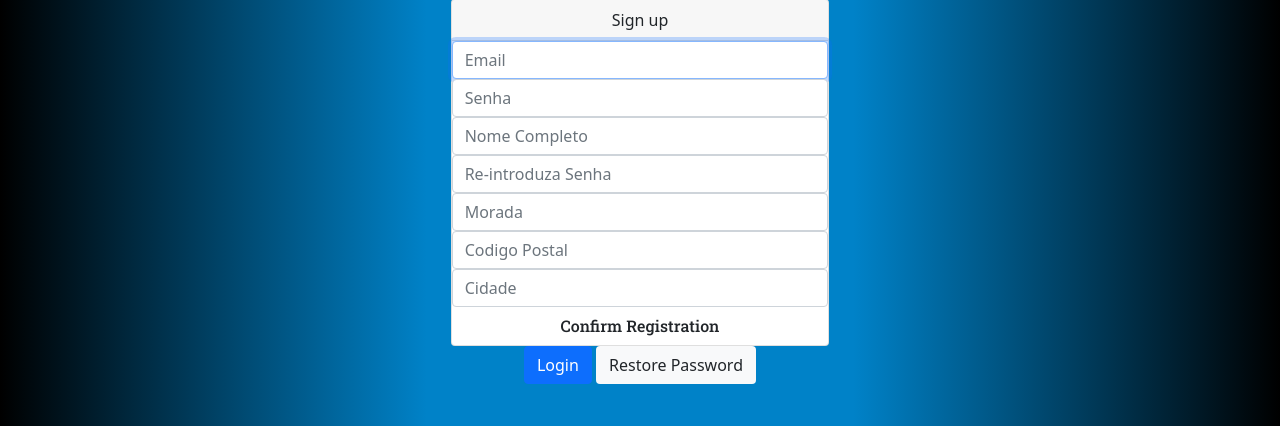
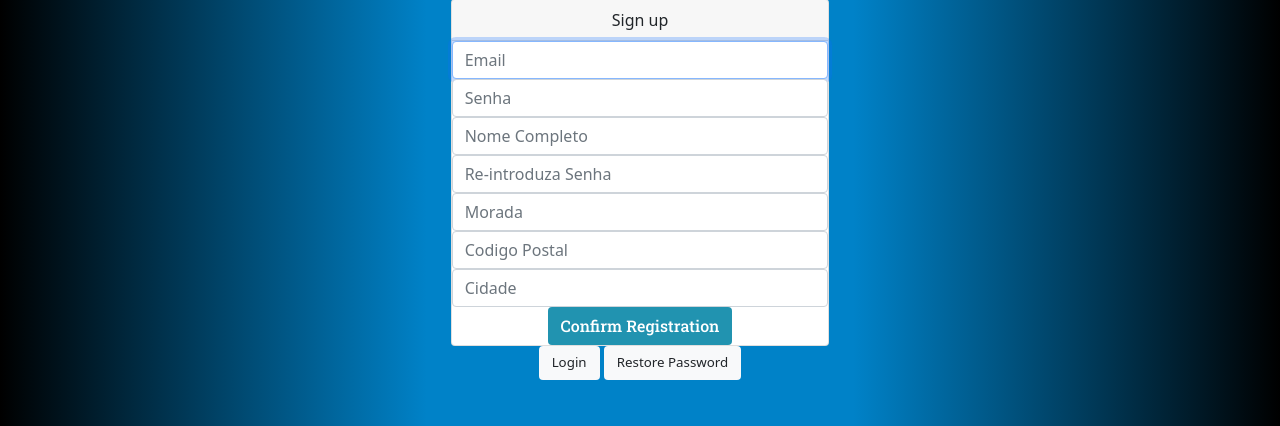
Before and after one commit to lucaspinacosta/Tokio_School, a Flask app: page /sign-up in a window 1280 px wide. Shown: the part 374-800 px from the top of the page. Run offline with Flask 2, Linux system fonts and the light colour scheme.

Commit message:
10% done
Finally I pass  the login page, now its time to add some products, organize the main page, and creat a admin and seller page /management

```diff
--- a/Python/Projeto Final/ProjetoFinal/app.py
+++ b/Python/Projeto Final/ProjetoFinal/app.py
@@ -47,12 +47,13 @@ class Clientes(db.Model):
     db.session.commit()
 
 
-def db_consulta(self, consulta, parametros=()):
-    with sqlite3.connect(self.db) as con:
+def db_verificar_email(self):
+        con = sqlite3.connect('database/dados_informacoes.db')
         cursor = con.cursor()
-        resultados = cursor.execute(consulta, parametros)
-        con.commit()
-        return resultados
+        cursor.execute("SELECT * FROM usuarios")
+        emails = cursor.fetchall()
+        con.close()
+        return emails
 
 
 @root.route('/', methods=['GET'])
@@ -65,37 +66,32 @@ def home():
 
 @root.route('/user-login', methods=['GET', 'POST'])
 def login():
-    try:
-        if request.method == 'POST':
+    if request.method == 'POST':
             log_in = False
             pass_word = False
             verify_loggin = request.form['email_login']
-            verify_password = request.form['password_login']
-            dados_database = "SELECT email FROM usuarios"
-            pass_database = "SELECT password FROM usuarios"
-            verificado_email = db_consulta(dados_database)
-            verificado_pass = db_consulta(pass_database)
+            verify_pswd = request.form['password_login']
+            dados_database = "SELECT * FROM usuarios"
+            verificado_email = db_verificar_email(dados_database)
             for user in verificado_email:
-                if user == verify_loggin:
+                print(user,verify_loggin)
+                if verify_loggin == user[0] and verify_pswd == user[3]:
                     log_in = True
+                    pass_word = True
+                    return redirect(url_for('home'))
+                    break
+                elif verify_loggin == user[0] and verify_pswd != user[3]:
+                    print('Password errada')
+                elif verify_loggin != user[0]:
+                    print('Email nao encontrado')
                 else:
-                    print('Email nao encontrado')
-
-            for pswd in verificado_pass:
-                if pswd == verify_password:
-                    pass_word = True
-                else:
-                    print('pass errada')
+                    print('Faca o seu registo.')
             if log_in == True and pass_word == True:
+                print('loggin')
                 return redirect(url_for('home'))
             else:
-                return redirect(url_for('login'))
-
-    except TypeError as e:
-        if e == TypeError:
-            print('favor introduzir dados')
-            return redirect(url_for('sign-up'))
-
+                print('nao loggin')
+                pass
     if request.method == 'GET':
         return render_template('login.html')
     return render_template('login.html')
--- a/Python/Projeto Final/ProjetoFinal/static/main.css
+++ b/Python/Projeto Final/ProjetoFinal/static/main.css
@@ -16,7 +16,16 @@
 .sub_titulo{
     font-family: 'Permanent Marker', cursive;
     font-family: 'Roboto Slab', serif;
-    background-color:white;
+    background-color:rgb(255, 255, 255);
+}
+.btn_links{
+    font-family: 'Permanent Marker', cursive;
+    font-family: 'Roboto Slab', serif;
+    background-color:rgb(33, 147, 176);
+    color:rgb(255, 255, 255);
+}
+.btn_smalsize{
+    font-size: smaller;
 }
 body{
     background: rgb(33,147,176);
--- a/Python/Projeto Final/ProjetoFinal/templates/sign_up.html
+++ b/Python/Projeto Final/ProjetoFinal/templates/sign_up.html
@@ -19,8 +19,7 @@
         href="https://fonts.googleapis.com/css2?family=Permanent+Marker&family=Roboto+Slab:wght@100;200;500&display=swap"
         rel="stylesheet">
     <!-- Tab-Icon -->
-    <link rel="icon" type="image/png" sizes="32x32" href="static/configuration.png">
-    <link rel="icon" type="image/png" sizes="16x16" href="static/configuration.png">
+    <link rel="icon" type="image/png" sizes="16x16" href="static/LIC_Informatica3.png">
     <!-- Background color-->
     <link rel="stylesheet" href="static/main.css">
 </head>
@@ -79,7 +78,7 @@
                                 <input type="String" name="cidade_usuario_signup" placeholder="Cidade"
                                     class="form-control">
                             </div>
-                            <button type="submit" class="btn sub_titulo btn-block">Confirm
+                            <button type="submit" class="btn btn_links btn-block">Confirm
                                 Registration
                             </button>
                         </form>
@@ -87,9 +86,9 @@
 
 
                     <div class="form-group row-cols-5em text-center">
-                        <button type="button" href="/user-login" method="get"
-                            class="btn btn-default btn-group btn-primary">Login</button>
-                        <button type="button" class="btn btn-default bg-light">Restore Password</button>
+                        <a type="submit"  href="/user-login" formmethod="get"
+                            class="btn btn-default btn_smalsize btn-group bg-light">Login</a>
+                        <a type="submit" href="#" class="btn btn_smalsize btn-default btn-group bg-light">Restore Password</a>
                     </div>
                 </div>
             </nav>
```
Also changed, not shown: Python/Projeto Final/ProjetoFinal/templates/login.html (+7 -7 lines), Python/Projeto Final/ProjetoFinal/teste.py (added, +16 -0 lines), Python/Projeto Final/ProjetoFinal/database/dados_informacoes.db.
